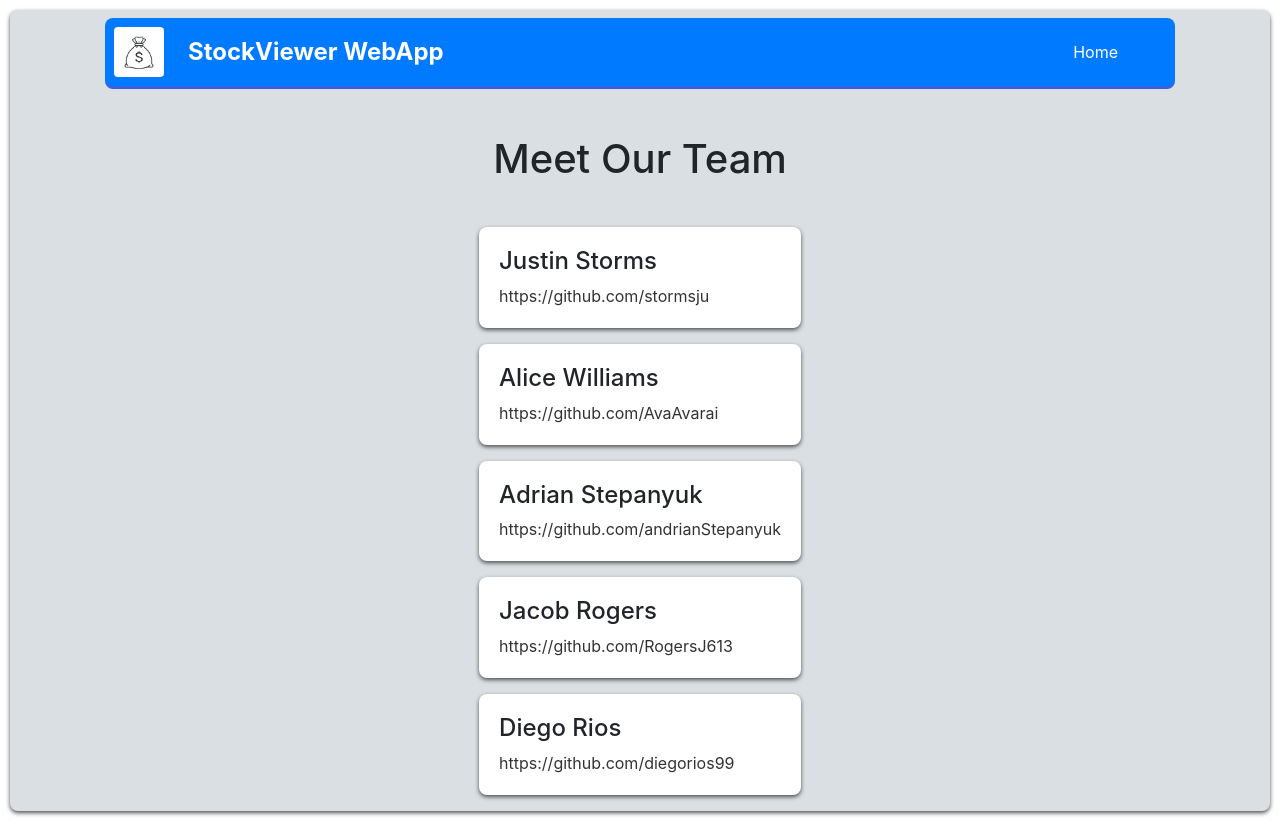
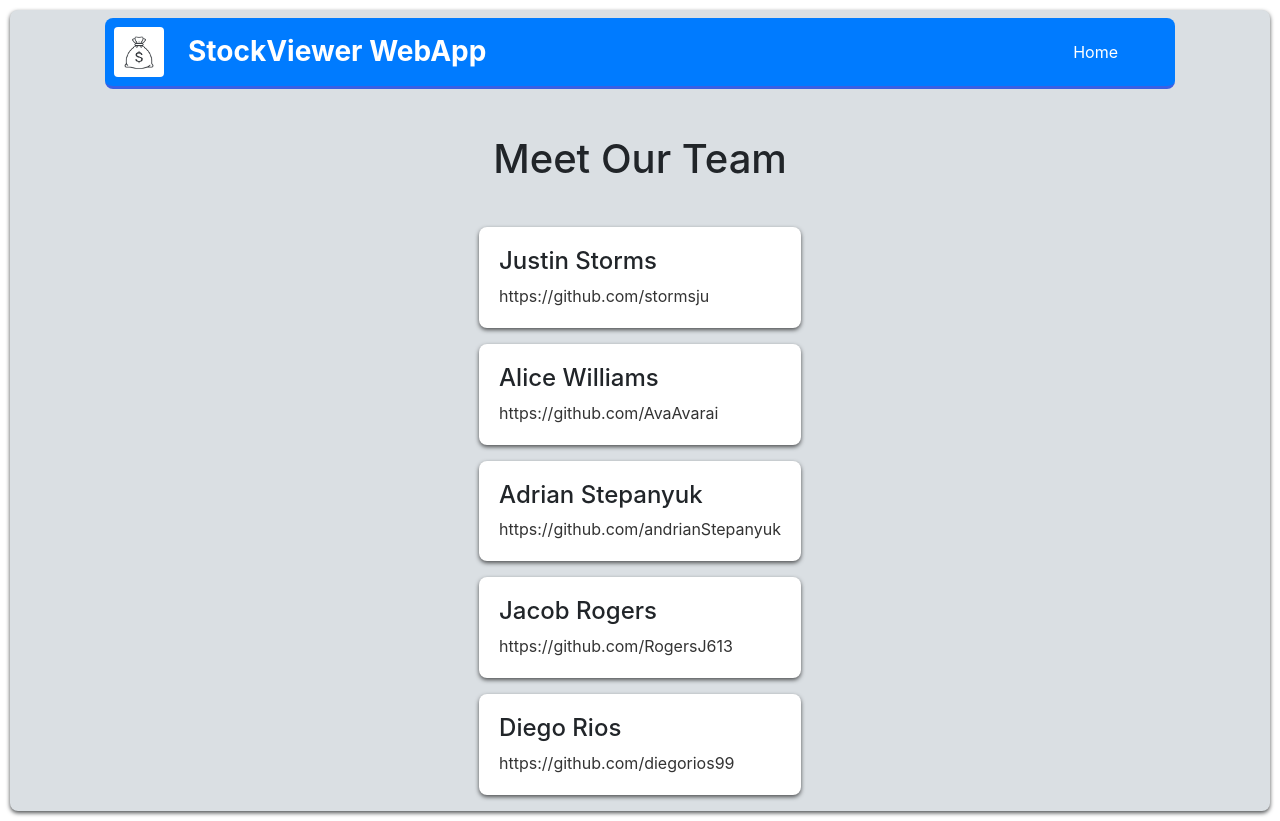
Before and after one commit to CS480-Group-E/StockViewer-WebApp, a Flask app: page /about in a window 1280 px wide. Run offline with Flask 3, Linux system fonts and the light colour scheme; some libraries are stand-ins or nearby versions.

Commit message:
styling consistent h1

```diff
--- a/static/about.css
+++ b/static/about.css
@@ -52,7 +52,7 @@ a:hover {
 
 #top-nav h1 {
     font-weight: bold;
-    font-size: 24px;
+    font-size: 28px;
     color: #fff;
     padding-left: 20px;
 }
--- a/static/singleView.css
+++ b/static/singleView.css
@@ -52,7 +52,7 @@ a:hover {
 
 #top-nav h1 {
     font-weight: bold;
-    font-size: 24px;
+    font-size: 28px;
     color: #fff;
     padding-left: 20px;
 }
```
